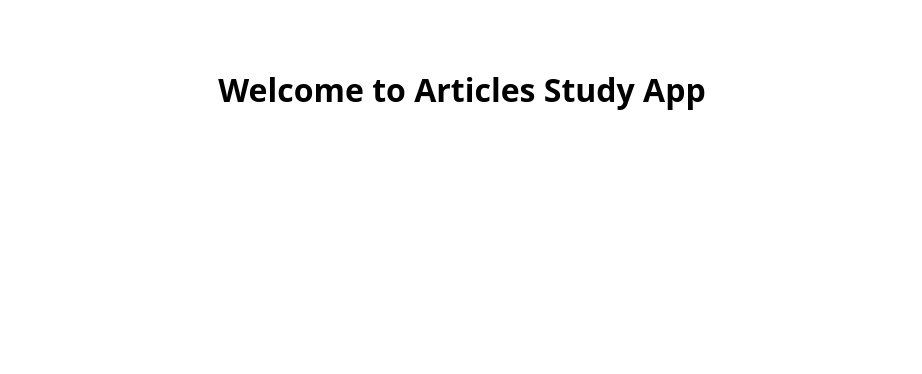
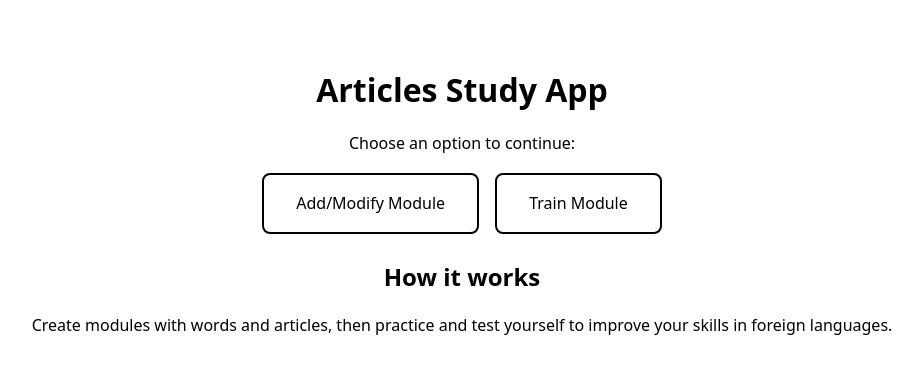
Before and after one commit to AlisaErmel/articles-study-react, a React (Vite) app: page / in a window 1280 px wide. Shown: the top 374 px of the page, without its empty margins (178-1100 px from the left). Built offline with nearby package versions, Linux system fonts and the light colour scheme.

Commit message:
feat: create accessible Home component with styles

```diff
--- /dev/null
+++ b/src/pages/Home.css
@@ -0,0 +1,24 @@
+.home-button {
+    display: inline-block;
+    padding: 1rem 2rem;
+    border-radius: 8px;
+    border: 2px solid #000;
+    background-color: #fff;
+    color: #000;
+    text-decoration: none;
+}
+
+a.home-button:hover,
+a.home-button:focus-visible {
+    outline: 3px solid #0033cc;
+    border: 2px solid #0033cc;
+}
+
+ul.home-buttons {
+    display: flex;
+    justify-content: center;
+    gap: 1rem;
+    list-style: none;
+    padding: 0;
+    margin: 0;
+}
--- a/src/pages/Home.tsx
+++ b/src/pages/Home.tsx
@@ -1,11 +1,52 @@
 import React from 'react';
-//import './Home.css';
+import { Link } from 'react-router-dom';
+import './Home.css';
 
 const Home: React.FC = () => {
     return (
-        <main className="home-container">
-            <h1>Welcome to Articles Study App</h1>
-        </main>
+        <>
+            <header>
+                <h1>Articles Study App</h1>
+            </header>
+
+            <main className="home-container">
+
+                <nav aria-label="Main navigation">
+                    <p>Choose an option to continue:</p>
+                    <ul className="home-buttons">
+                        <li>
+                            <Link
+                                to="/modules"
+                                className="home-button"
+                                role="button"
+                                aria-label="Add or modify a module"
+                            >
+                                Add/Modify Module
+                            </Link>
+                        </li>
+
+                        <li>
+                            <Link
+                                to="/train"
+                                className="home-button"
+                                role="button"
+                                aria-label="Train a module"
+                            >
+                                Train Module
+                            </Link>
+                        </li>
+                    </ul>
+                </nav>
+
+                <section aria-labelledby="info-section">
+                    <h2 id="info-section">How it works</h2>
+                    <p>
+                        Create modules with words and articles, then practice and test yourself to
+                        improve your skills in foreign languages.
+                    </p>
+                </section>
+            </main>
+        </>
     );
 };
 
--- a/src/styles/App.css
+++ b/src/styles/App.css
@@ -10,14 +10,6 @@
   padding: 1.5em;
   will-change: filter;
   transition: filter 300ms;
-}
-
-.logo:hover {
-  filter: drop-shadow(0 0 2em #646cffaa);
-}
-
-.logo.react:hover {
-  filter: drop-shadow(0 0 2em #61dafbaa);
 }
 
 @keyframes logo-spin {
--- a/src/styles/index.css
+++ b/src/styles/index.css
@@ -5,9 +5,7 @@
 
   /* High contrast for accessibility */
   color: #000000;
-  /* black text */
   background-color: #ffffff;
-  /* white background */
 
   font-synthesis: none;
   text-rendering: optimizeLegibility;
@@ -15,18 +13,17 @@
   -moz-osx-font-smoothing: grayscale;
 }
 
-a {
-  color: #0033cc;
-  /* accessible blue */
-  text-decoration: underline;
+/*a {
+  color: #000000;
+  text-decoration: none;
   font-weight: 500;
-}
+  cursor: pointer;
+}*/
 
-a:hover {
-  color: #001f99;
-}
-
+a:hover,
 a:focus-visible {
+  /*color: #0033cc;
+  text-decoration: underline;*/
   outline: 3px solid #000000;
   outline-offset: 2px;
 }
@@ -36,9 +33,7 @@ body {
   min-width: 320px;
   min-height: 100vh;
   background-color: #ffffff;
-  /* white background */
   color: #000000;
-  /* black text */
   /*display: flex;
   place-items: center*/
 }
@@ -58,9 +53,7 @@ button {
   font-family: inherit;
 
   background-color: #ffffff;
-  /* white button */
   color: #000000;
-  /* black text */
 
   cursor: pointer;
 }
@@ -74,17 +67,17 @@ button:focus-visible {
   outline-offset: 2px;
 }
 
-@media (prefers-color-scheme: light) {
+/*@media (prefers-color-scheme: light) {
   :root {
     color: #213547;
     background-color: #ffffff;
   }
 
   a:hover {
-    color: #747bff;
+    color: #0b15d3;
   }
 
   button {
     background-color: #f9f9f9;
   }
-}
+}*/
```
